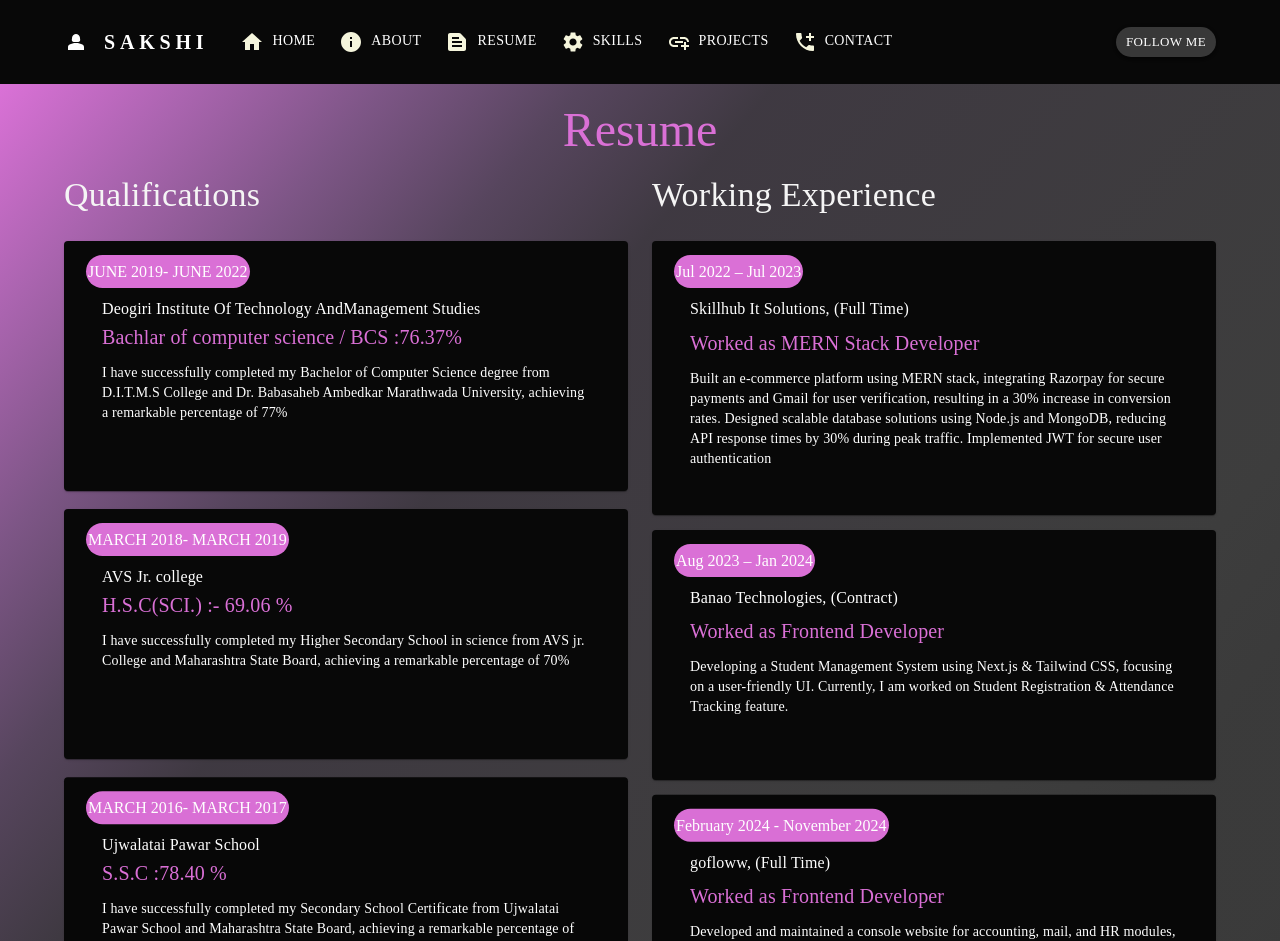
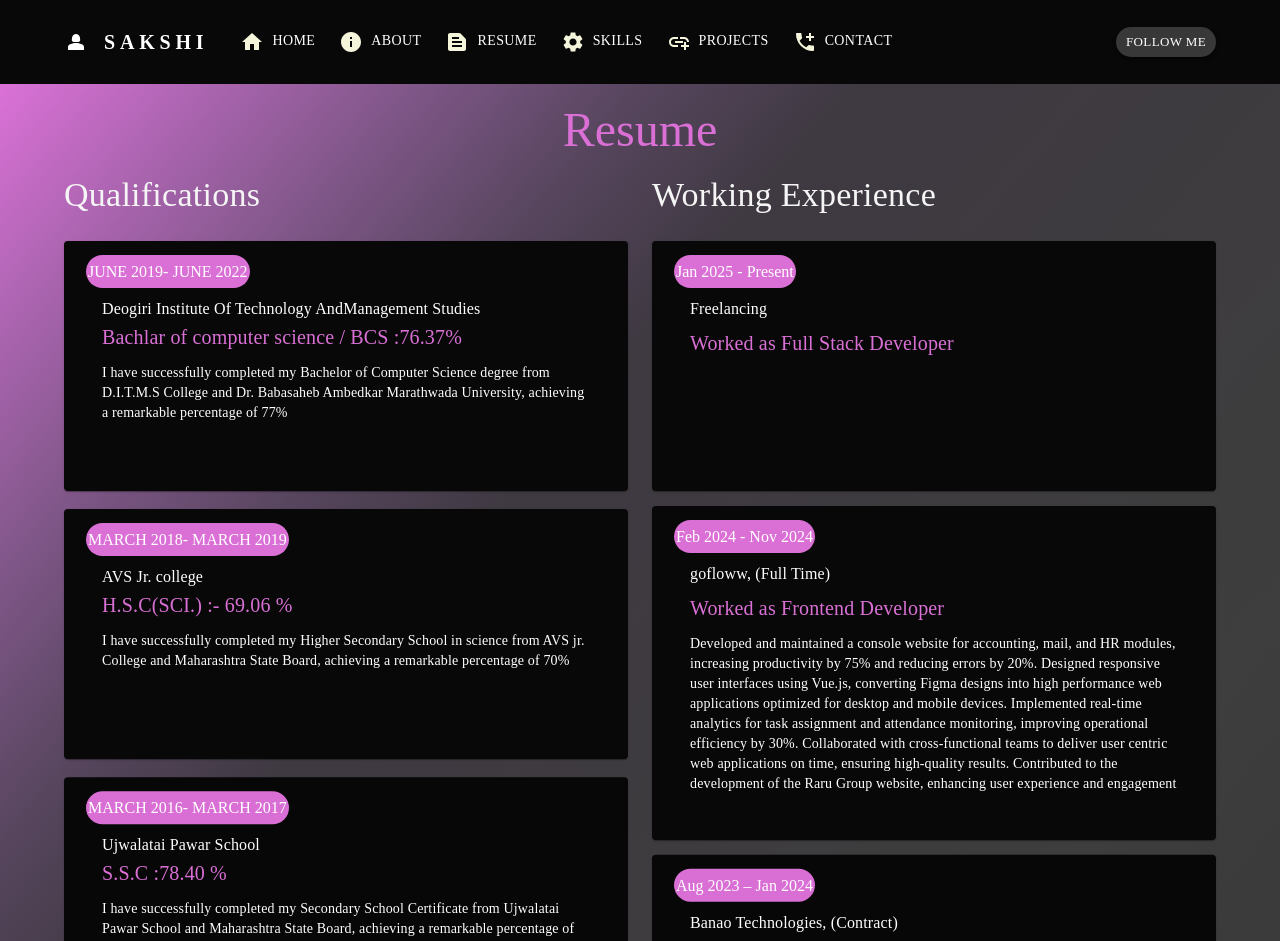
Before and after one commit to sakshuu/portfolio-frontend, a React (Create React App) app: page /resume in a window 1280 px wide. Shown: the top 941 px of the page. Built offline with nearby package versions, Linux system fonts and the light colour scheme.

Commit message:
updated Experience page

```diff
--- a/src/components/Experience.jsx
+++ b/src/components/Experience.jsx
@@ -5,28 +5,36 @@ import "./../assets/css/resume.css"
 const Experience = () => {
 
   const experiences = [
+    {
+      year:"Jan 2025 - Present",
+      compunyName:"Freelancing",
+      role:"Worked as Full Stack Developer",
+      // desc:"Developed and maintained a console website for accounting, mail, and HR modules, increasing productivity by 75% and reducing errors by 20%. Designed responsive user interfaces using Vue.js, converting Figma designs into high performance web applications optimized for desktop and mobile devices. Implemented real-time analytics for task assignment and attendance monitoring, improving operational efficiency by 30%. Collaborated with cross-functional teams to deliver user centric web applications on time, ensuring high-quality results. Contributed to the development of the Raru Group website, enhancing user experience and engagement",
+      id:"1"
+    },
+    {
+      year:"Feb 2024 - Nov 2024",
+      compunyName:"gofloww, (Full Time)",
+      role:"Worked as Frontend Developer",
+      desc:"Developed and maintained a console website for accounting, mail, and HR modules, increasing productivity by 75% and reducing errors by 20%. Designed responsive user interfaces using Vue.js, converting Figma designs into high performance web applications optimized for desktop and mobile devices. Implemented real-time analytics for task assignment and attendance monitoring, improving operational efficiency by 30%. Collaborated with cross-functional teams to deliver user centric web applications on time, ensuring high-quality results. Contributed to the development of the Raru Group website, enhancing user experience and engagement",
+      id:"2"
+    },
 
+    {
+      year:" Aug 2023 – Jan 2024",
+      compunyName:"Banao Technologies, (Contract)",
+      role:"Worked as Frontend Developer",
+      desc:"Developing a Student Management System using Next.js & Tailwind CSS, focusing on a user-friendly UI. Currently, I am worked on Student Registration & Attendance Tracking feature.",
+      id:"3"
+    },
     {
       year:"Jul 2022 – Jul 2023",
       compunyName:"Skillhub It Solutions, (Full Time)",
       role:"Worked as MERN Stack Developer",
       desc:"Built an e-commerce platform using MERN stack, integrating Razorpay for secure payments and Gmail for user verification, resulting in a 30% increase in conversion rates. Designed scalable database solutions using Node.js and MongoDB, reducing API response times by 30% during peak traffic. Implemented JWT for secure user authentication",
-      id:"1"
+      id:"4"
     },
-    {
-      year:" Aug 2023 – Jan 2024",
-      compunyName:"Banao Technologies, (Contract)",
-      role:"Worked as Frontend Developer",
-      desc:"Developing a Student Management System using Next.js & Tailwind CSS, focusing on a user-friendly UI. Currently, I am worked on Student Registration & Attendance Tracking feature.",
-      id:"2"
-    },
-    {
-      year:"February 2024 - November 2024",
-      compunyName:"gofloww, (Full Time)",
-      role:"Worked as Frontend Developer",
-      desc:"Developed and maintained a console website for accounting, mail, and HR modules, increasing productivity by 75% and reducing errors by 20%. Designed responsive user interfaces using Vue.js, converting Figma designs into high performance web applications optimized for desktop and mobile devices. Implemented real-time analytics for task assignment and attendance monitoring, improving operational efficiency by 30%. Collaborated with cross-functional teams to deliver user centric web applications on time, ensuring high-quality results. Contributed to the development of the Raru Group website, enhancing user experience and engagement",
-      id:"3"
-    },
+
 
    ];
   return <>
```
